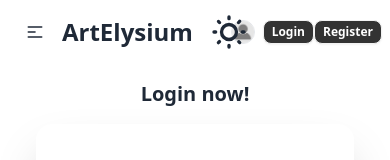
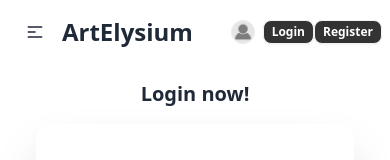
Before and after one commit to Sazid60/ARTELYSIUM-Client-Side, a React (Vite) app: page /login in a window 390 px wide. Shown: the top 160 px of the page. Built offline with nearby package versions, Linux system fonts and the light colour scheme; no server answers.

Commit message:
Theme Controller Bug Fix

```diff
--- a/src/Components/Navbar.jsx
+++ b/src/Components/Navbar.jsx
@@ -67,8 +67,8 @@ const Navbar = () => {
                 </div>
                 <div className="flex justify-center items-center gap-4">
                     <Link to={"/"} className="font-bold text-2xl md:text-3xl lg:text-4xl ">ArtElysium</Link>
-                    <div>
-                        <div className="flex justify-center items-center  ">
+                    <div className="hidden lg:block">
+                        <div className="flex justify-center items-center ">
                             <label className="swap swap-rotate ">
 
 
```
